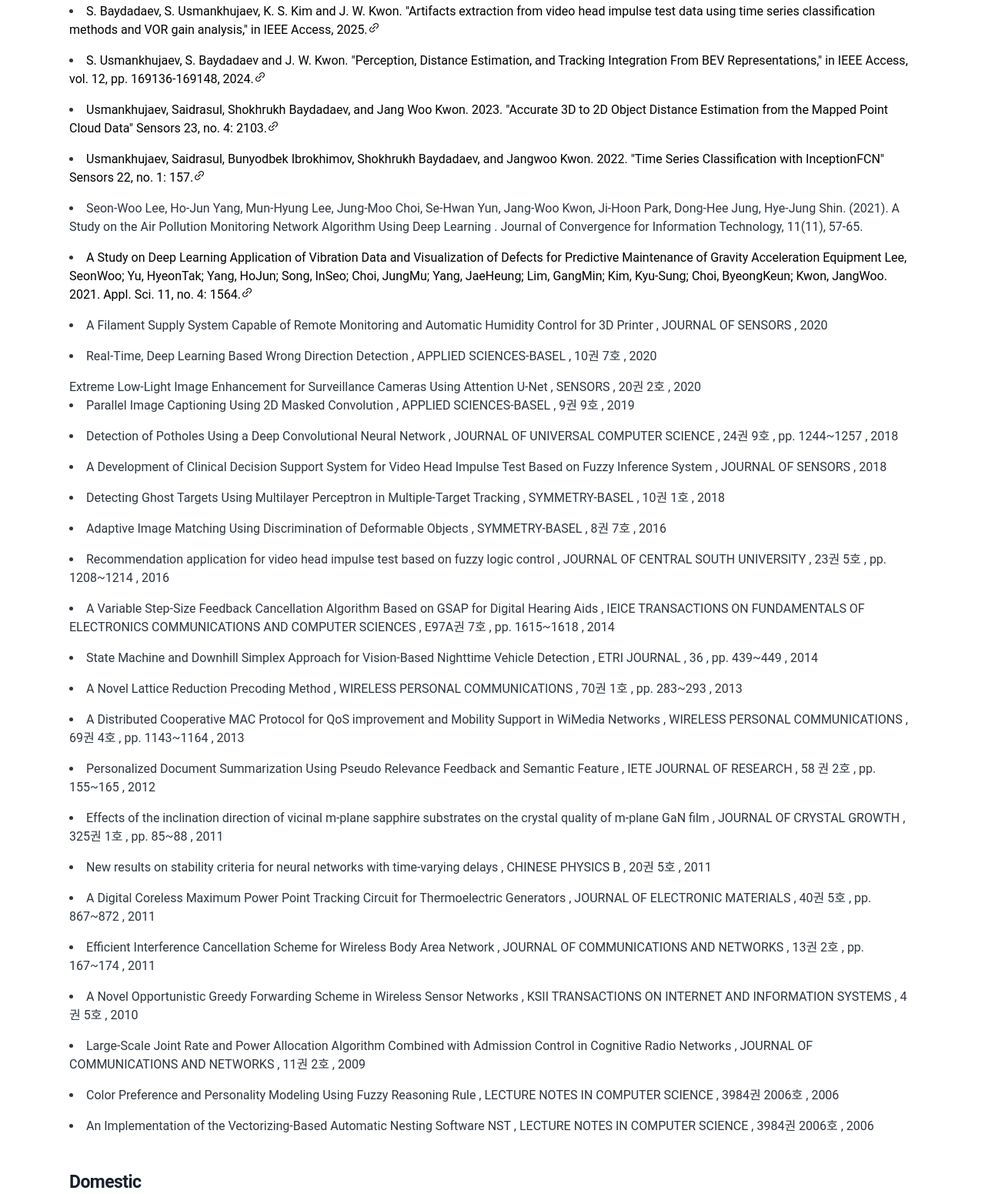
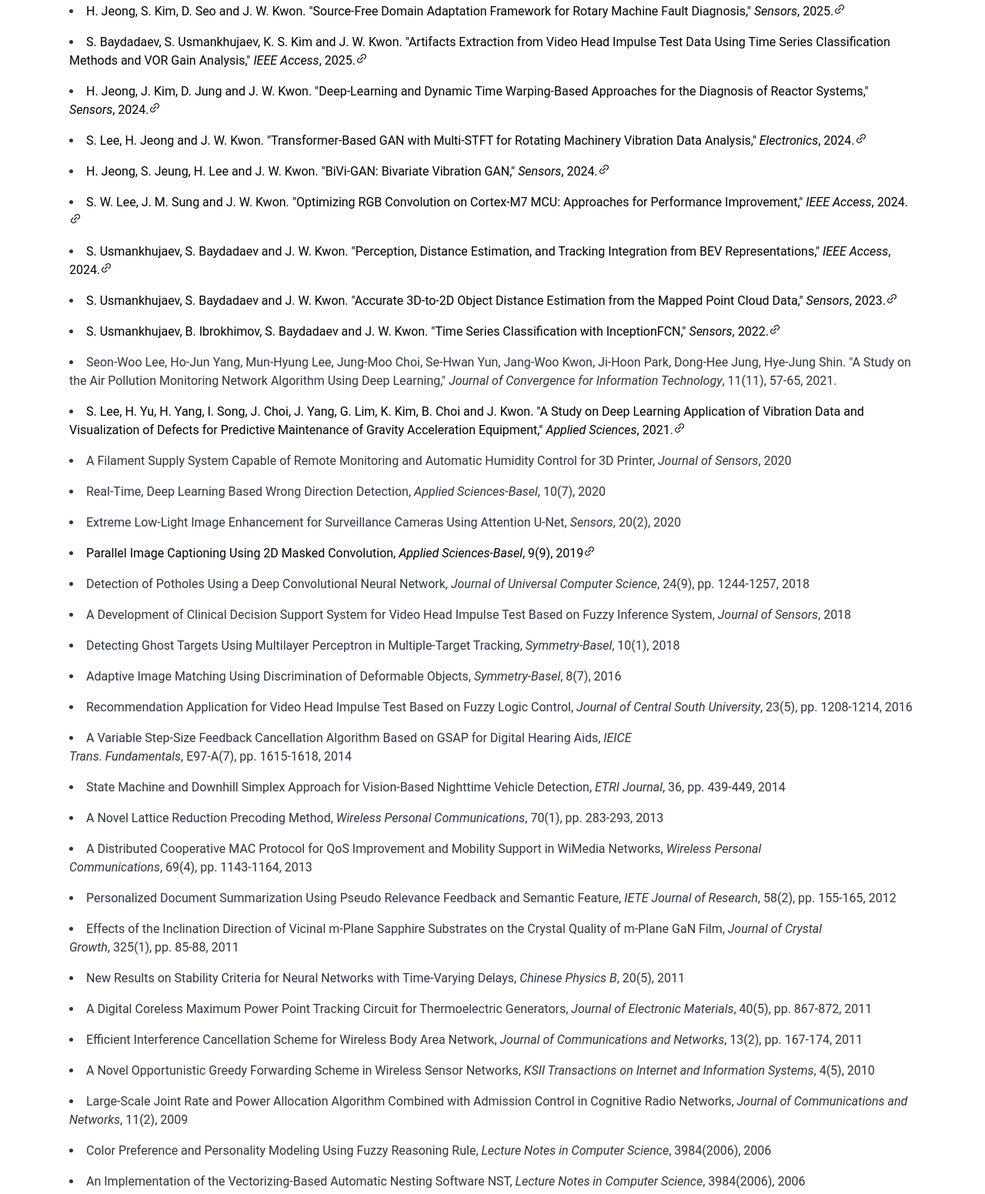
Before and after one commit to Logy-CTO/Inha-HCI.github.io, a Gatsby site: page /papers in a window 1280 px wide. Shown: the part 459-2010 px from the top of the page at 77% size. Built offline with nearby package versions, Linux system fonts and the light colour scheme; Gatsby itself is replaced by a stand-in of ours.

Commit message:
add paper 7.16

```diff
--- a/src/assets/members/students/profile/최민석.json
+++ b/src/assets/members/students/profile/최민석.json
@@ -1,5 +1,5 @@
 {
-  "priority": 2,
+  "priority": 1,
   "type": "M.S. Students",
   "name": "최민석",
   "email": "minseck_choi@naver.com",
--- a/src/components/papers/index.tsx
+++ b/src/components/papers/index.tsx
@@ -9,148 +9,168 @@ const Papers = () => {
       <div>
         <h4>International</h4>
         <ul className={PaperStyle.list}>
+          {/* ---------- 2025 ---------- */}
+          <li>
+            <a href="https://doi.org/10.3390/s25144383">
+              H. Jeong, S. Kim, D. Seo and J. W. Kwon. "Source‑Free Domain Adaptation Framework for Rotary Machine Fault Diagnosis," <em>Sensors</em>, 2025.
+              <AiOutlineLink />
+            </a>
+          </li>
           <li>
             <a href="https://doi.org/10.1109/ACCESS.2025.3553714">
-              S. Baydadaev, S. Usmankhujaev, K. S. Kim and J. W. Kwon. "Artifacts extraction from video head impulse test data using time series classification methods and VOR gain analysis," in IEEE Access, 2025.
+              S. Baydadaev, S. Usmankhujaev, K. S. Kim and J. W. Kwon. "Artifacts Extraction from Video Head Impulse Test Data Using Time Series Classification Methods and VOR Gain Analysis," <em>IEEE Access</em>, 2025.
+              <AiOutlineLink />
+            </a>
+          </li>
+
+          {/* ---------- 2024 (month‑desc approx.) ---------- */}
+          <li>
+            <a href="https://doi.org/10.3390/s24237865">
+              H. Jeong, J. Kim, D. Jung and J. W. Kwon. "Deep‑Learning and Dynamic Time Warping‑Based Approaches for the Diagnosis of Reactor Systems," <em>Sensors</em>, 2024.
+              <AiOutlineLink />
+            </a>
+          </li>
+          <li>
+            <a href="https://doi.org/10.3390/electronics13214253">
+              S. Lee, H. Jeong and J. W. Kwon. "Transformer‑Based GAN with Multi‑STFT for Rotating Machinery Vibration Data Analysis," <em>Electronics</em>, 2024.
+              <AiOutlineLink />
+            </a>
+          </li>
+          <li>
+            <a href="https://doi.org/10.3390/s24061765">
+              H. Jeong, S. Jeung, H. Lee and J. W. Kwon. "BiVi‑GAN: Bivariate Vibration GAN," <em>Sensors</em>, 2024.
+              <AiOutlineLink />
+            </a>
+          </li>
+          <li>
+            <a href="https://doi.org/10.1109/ACCESS.2024.3439586">
+              S. W. Lee, J. M. Sung and J. W. Kwon. "Optimizing RGB Convolution on Cortex‑M7 MCU: Approaches for Performance Improvement," <em>IEEE Access</em>, 2024.
               <AiOutlineLink />
             </a>
           </li>
           <li>
             <a href="https://doi.org/10.1109/ACCESS.2024.3488510">
-              S. Usmankhujaev, S. Baydadaev and J. W. Kwon. "Perception, Distance Estimation, and Tracking Integration From BEV Representations," in IEEE Access, vol. 12, pp. 169136-169148, 2024.
+              S. Usmankhujaev, S. Baydadaev and J. W. Kwon. "Perception, Distance Estimation, and Tracking Integration from BEV Representations," <em>IEEE Access</em>, 2024.
               <AiOutlineLink />
             </a>
           </li>
+
+          {/* ---------- 2023 ---------- */}
           <li>
             <a href="https://doi.org/10.3390/s23042103">
-              Usmankhujaev, Saidrasul, Shokhrukh Baydadaev, and Jang Woo Kwon. 2023. "Accurate 3D to 2D Object Distance Estimation from the Mapped Point Cloud Data" Sensors 23, no. 4: 2103.
+              S. Usmankhujaev, S. Baydadaev and J. W. Kwon. "Accurate 3D‑to‑2D Object Distance Estimation from the Mapped Point Cloud Data," <em>Sensors</em>, 2023.
               <AiOutlineLink />
             </a>
           </li>
+
+          {/* ---------- 2022 ---------- */}
           <li>
             <a href="https://doi.org/10.3390/s22010157">
-              Usmankhujaev, Saidrasul, Bunyodbek Ibrokhimov, Shokhrukh
-              Baydadaev, and Jangwoo Kwon. 2022. "Time Series Classification
-              with InceptionFCN" Sensors 22, no. 1: 157.
+              S. Usmankhujaev, B. Ibrokhimov, S. Baydadaev and J. W. Kwon. "Time Series Classification with InceptionFCN," <em>Sensors</em>, 2022.
               <AiOutlineLink />
             </a>
           </li>
+
+          {/* ---------- 2021 ---------- */}
           <li>
-            Seon-Woo Lee, Ho-Jun Yang, Mun-Hyung Lee, Jung-Moo Choi, Se-Hwan
-            Yun, Jang-Woo Kwon, Ji-Hoon Park, Dong-Hee Jung, Hye-Jung Shin.
-            (2021). A Study on the Air Pollution Monitoring Network Algorithm
-            Using Deep Learning . Journal of Convergence for Information
-            Technology, 11(11), 57-65.
+            Seon‑Woo Lee, Ho‑Jun Yang, Mun‑Hyung Lee, Jung‑Moo Choi, Se‑Hwan Yun, Jang‑Woo Kwon, Ji‑Hoon Park, Dong‑Hee Jung, Hye‑Jung Shin. "A Study on the Air Pollution Monitoring Network Algorithm Using Deep Learning," <em>Journal of Convergence for Information Technology</em>, 11(11), 57‑65, 2021.
           </li>
           <li>
             <a href="https://doi.org/10.3390/app11041564">
-              A Study on Deep Learning Application of Vibration Data and
-              Visualization of Defects for Predictive Maintenance of Gravity
-              Acceleration Equipment Lee, SeonWoo; Yu, HyeonTak; Yang, HoJun;
-              Song, InSeo; Choi, JungMu; Yang, JaeHeung; Lim, GangMin; Kim,
-              Kyu-Sung; Choi, ByeongKeun; Kwon, JangWoo. 2021. Appl. Sci. 11,
-              no. 4: 1564.
+              S. Lee, H. Yu, H. Yang, I. Song, J. Choi, J. Yang, G. Lim, K. Kim, B. Choi and J. Kwon. "A Study on Deep Learning Application of Vibration Data and Visualization of Defects for Predictive Maintenance of Gravity Acceleration Equipment," <em>Applied Sciences</em>, 2021.
               <AiOutlineLink />
             </a>
           </li>
+
+          {/* ---------- 2020 ---------- */}
           <li>
-            A Filament Supply System Capable of Remote Monitoring and Automatic
-            Humidity Control for 3D Printer , JOURNAL OF SENSORS , 2020
+            A Filament Supply System Capable of Remote Monitoring and Automatic Humidity Control for 3D Printer, <em>Journal of Sensors</em>, 2020
           </li>
           <li>
-            Real-Time, Deep Learning Based Wrong Direction Detection , APPLIED
-            SCIENCES-BASEL , 10권 7호 , 2020
-          </li>
-          Extreme Low-Light Image Enhancement for Surveillance Cameras Using
-          Attention U-Net , SENSORS , 20권 2호 , 2020
-          <li>
-            Parallel Image Captioning Using 2D Masked Convolution , APPLIED
-            SCIENCES-BASEL , 9권 9호 , 2019
+            Real‑Time, Deep Learning Based Wrong Direction Detection, <em>Applied Sciences‑Basel</em>, 10(7), 2020
           </li>
           <li>
-            Detection of Potholes Using a Deep Convolutional Neural Network ,
-            JOURNAL OF UNIVERSAL COMPUTER SCIENCE , 24권 9호 , pp. 1244~1257 ,
-            2018
+            Extreme Low‑Light Image Enhancement for Surveillance Cameras Using Attention U‑Net, <em>Sensors</em>, 20(2), 2020
+          </li>
+
+          {/* ---------- 2019 ---------- */}
+          <li>
+            <a href="https://doi.org/10.3390/electronics13214253">
+              Parallel Image Captioning Using 2D Masked Convolution, <em>Applied Sciences‑Basel</em>, 9(9), 2019
+              <AiOutlineLink />
+            </a>
+          </li>
+
+          {/* ---------- 2018 ---------- */}
+          <li>
+            Detection of Potholes Using a Deep Convolutional Neural Network, <em>Journal of Universal Computer Science</em>, 24(9), pp. 1244‑1257, 2018
           </li>
           <li>
-            A Development of Clinical Decision Support System for Video Head
-            Impulse Test Based on Fuzzy Inference System , JOURNAL OF SENSORS ,
-            2018
+            A Development of Clinical Decision Support System for Video Head Impulse Test Based on Fuzzy Inference System, <em>Journal of Sensors</em>, 2018
           </li>
           <li>
-            Detecting Ghost Targets Using Multilayer Perceptron in
-            Multiple-Target Tracking , SYMMETRY-BASEL , 10권 1호 , 2018
+            Detecting Ghost Targets Using Multilayer Perceptron in Multiple‑Target Tracking, <em>Symmetry‑Basel</em>, 10(1), 2018
+          </li>
+
+          {/* ---------- 2016 ---------- */}
+          <li>
+            Adaptive Image Matching Using Discrimination of Deformable Objects, <em>Symmetry‑Basel</em>, 8(7), 2016
           </li>
           <li>
-            Adaptive Image Matching Using Discrimination of Deformable Objects ,
-            SYMMETRY-BASEL , 8권 7호 , 2016
+            Recommendation Application for Video Head Impulse Test Based on Fuzzy Logic Control, <em>Journal of Central South University</em>, 23(5), pp. 1208‑1214, 2016
+          </li>
+
+          {/* ---------- 2014 ---------- */}
+          <li>
+            A Variable Step‑Size Feedback Cancellation Algorithm Based on GSAP for Digital Hearing Aids, <em>IEICE Trans. Fundamentals</em>, E97‑A(7), pp. 1615‑1618, 2014
           </li>
           <li>
-            Recommendation application for video head impulse test based on
-            fuzzy logic control , JOURNAL OF CENTRAL SOUTH UNIVERSITY , 23권 5호
-            , pp. 1208~1214 , 2016
+            State Machine and Downhill Simplex Approach for Vision‑Based Nighttime Vehicle Detection, <em>ETRI Journal</em>, 36, pp. 439‑449, 2014
+          </li>
+
+          {/* ---------- 2013 ---------- */}
+          <li>
+            A Novel Lattice Reduction Precoding Method, <em>Wireless Personal Communications</em>, 70(1), pp. 283‑293, 2013
           </li>
           <li>
-            A Variable Step-Size Feedback Cancellation Algorithm Based on GSAP
-            for Digital Hearing Aids , IEICE TRANSACTIONS ON FUNDAMENTALS OF
-            ELECTRONICS COMMUNICATIONS AND COMPUTER SCIENCES , E97A권 7호 , pp.
-            1615~1618 , 2014
+            A Distributed Cooperative MAC Protocol for QoS Improvement and Mobility Support in WiMedia Networks, <em>Wireless Personal Communications</em>, 69(4), pp. 1143‑1164, 2013
+          </li>
+
+          {/* ---------- 2012 ---------- */}
+          <li>
+            Personalized Document Summarization Using Pseudo Relevance Feedback and Semantic Feature, <em>IETE Journal of Research</em>, 58(2), pp. 155‑165, 2012
+          </li>
+
+          {/* ---------- 2011 ---------- */}
+          <li>
+            Effects of the Inclination Direction of Vicinal m‑Plane Sapphire Substrates on the Crystal Quality of m‑Plane GaN Film, <em>Journal of Crystal Growth</em>, 325(1), pp. 85‑88, 2011
           </li>
           <li>
-            State Machine and Downhill Simplex Approach for Vision-Based
-            Nighttime Vehicle Detection , ETRI JOURNAL , 36 , pp. 439~449 , 2014
+            New Results on Stability Criteria for Neural Networks with Time‑Varying Delays, <em>Chinese Physics B</em>, 20(5), 2011
           </li>
           <li>
-            A Novel Lattice Reduction Precoding Method , WIRELESS PERSONAL
-            COMMUNICATIONS , 70권 1호 , pp. 283~293 , 2013
+            A Digital Coreless Maximum Power Point Tracking Circuit for Thermoelectric Generators, <em>Journal of Electronic Materials</em>, 40(5), pp. 867‑872, 2011
           </li>
           <li>
-            A Distributed Cooperative MAC Protocol for QoS improvement and
-            Mobility Support in WiMedia Networks , WIRELESS PERSONAL
-            COMMUNICATIONS , 69권 4호 , pp. 1143~1164 , 2013
+            Efficient Interference Cancellation Scheme for Wireless Body Area Network, <em>Journal of Communications and Networks</em>, 13(2), pp. 167‑174, 2011
+          </li>
+
+          {/* ---------- 2010 ---------- */}
+          <li>
+            A Novel Opportunistic Greedy Forwarding Scheme in Wireless Sensor Networks, <em>KSII Transactions on Internet and Information Systems</em>, 4(5), 2010
+          </li>
+
+          {/* ---------- 2009 ---------- */}
+          <li>
+            Large‑Scale Joint Rate and Power Allocation Algorithm Combined with Admission Control in Cognitive Radio Networks, <em>Journal of Communications and Networks</em>, 11(2), 2009
+          </li>
+
+          {/* ---------- 2006 ---------- */}
+          <li>
+            Color Preference and Personality Modeling Using Fuzzy Reasoning Rule, <em>Lecture Notes in Computer Science</em>, 3984(2006), 2006
           </li>
           <li>
-            Personalized Document Summarization Using Pseudo Relevance Feedback
-            and Semantic Feature , IETE JOURNAL OF RESEARCH , 58 권 2호 , pp.
-            155~165 , 2012
-          </li>
-          <li>
-            Effects of the inclination direction of vicinal m-plane sapphire
-            substrates on the crystal quality of m-plane GaN film , JOURNAL OF
-            CRYSTAL GROWTH , 325권 1호 , pp. 85~88 , 2011
-          </li>
-          <li>
-            New results on stability criteria for neural networks with
-            time-varying delays , CHINESE PHYSICS B , 20권 5호 , 2011
-          </li>
-          <li>
-            A Digital Coreless Maximum Power Point Tracking Circuit for
-            Thermoelectric Generators , JOURNAL OF ELECTRONIC MATERIALS , 40권
-            5호 , pp. 867~872 , 2011
-          </li>
-          <li>
-            Efficient Interference Cancellation Scheme for Wireless Body Area
-            Network , JOURNAL OF COMMUNICATIONS AND NETWORKS , 13권 2호 , pp.
-            167~174 , 2011
-          </li>
-          <li>
-            A Novel Opportunistic Greedy Forwarding Scheme in Wireless Sensor
-            Networks , KSII TRANSACTIONS ON INTERNET AND INFORMATION SYSTEMS ,
-            4권 5호 , 2010
-          </li>
-          <li>
-            Large-Scale Joint Rate and Power Allocation Algorithm Combined with
-            Admission Control in Cognitive Radio Networks , JOURNAL OF
-            COMMUNICATIONS AND NETWORKS , 11권 2호 , 2009
-          </li>
-          <li>
-            Color Preference and Personality Modeling Using Fuzzy Reasoning Rule
-            , LECTURE NOTES IN COMPUTER SCIENCE , 3984권 2006호 , 2006
-          </li>
-          <li>
-            An Implementation of the Vectorizing-Based Automatic Nesting
-            Software NST , LECTURE NOTES IN COMPUTER SCIENCE , 3984권 2006호 ,
-            2006
+            An Implementation of the Vectorizing‑Based Automatic Nesting Software NST, <em>Lecture Notes in Computer Science</em>, 3984(2006), 2006
           </li>
         </ul>
       </div>
```
